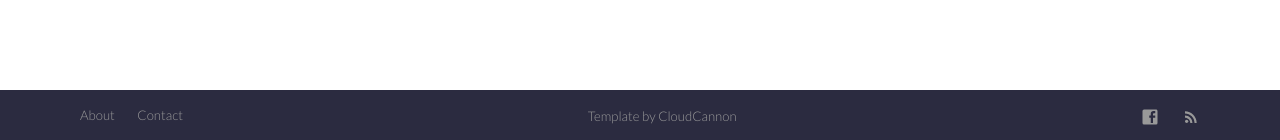
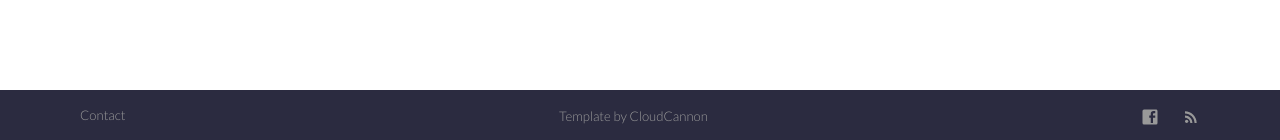
Before and after one commit to monicachew/monicachew.github.io, a Jekyll site: the page built from index.html, in a window 1280 px wide and 900 px high, scrolled down 1564 px. Shown: the part 757-897 px from the top of the window. Built offline with Jekyll 4.4.1, drawn with Linux system fonts in a browser that asks for light colours; nearby versions of some CDN libraries.

Commit message:
Remove about (for now)

```diff
--- a/_data/footer.yml
+++ b/_data/footer.yml
@@ -1,8 +1,6 @@
 left_links:
-  - name: About
-    link: /about/
   - name: Contact
-    link: /contact/
+    link: /#contact
 right_links:
   - name:
     link: 'https://facebook.com/monica.chew.presents'
```
